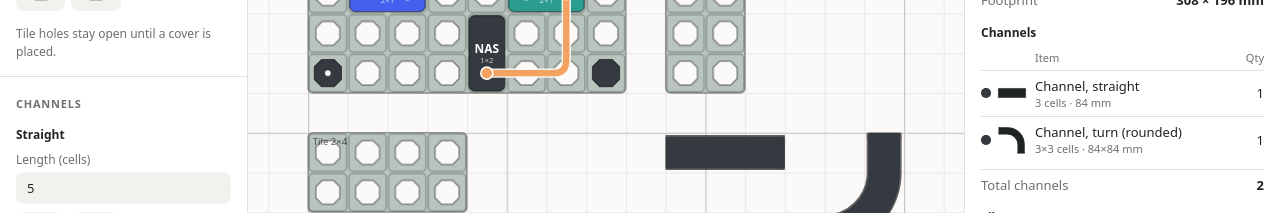
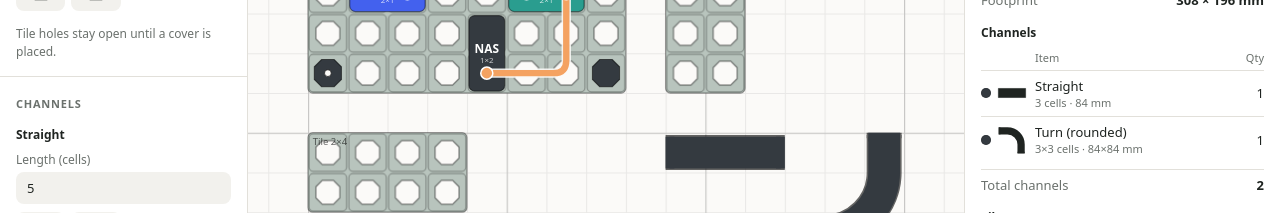
Before and after one commit to mars-3dprints/underware-planner, a React (Vite) app: page / in a window 1280 px wide. Shown: the part 330-543 px from the top of the page. Built offline with nearby package versions, Linux system fonts and the light colour scheme.

Commit message:
feat(ui): drop the repeated "Channel, " prefix under Channels headings
Co-Authored-By: Claude <noreply@anthropic.com>

```diff
--- a/src/domain/pieces.ts
+++ b/src/domain/pieces.ts
@@ -154,6 +154,10 @@ export function pieceLabel(
   return label.endsWith(')') ? label.slice(0, -1) + ', mirrored)' : label + ' (mirrored)';
 }
 
+/** A label shown under a "Channels" heading, without the repeated "Channel, " prefix: "Turn (rounded)". */
+export const channelLabel = (label: string) =>
+  label.replace(/^Channel, (.)/, (_, c: string) => c.toUpperCase());
+
 /** Footprint, in cells, of a piece placed with a given length and quarter-turn count. */
 export function stampSize(stamp: { sub: PieceType; len: number; rot: number }) {
   const { sub, len, rot } = stamp;
--- a/src/features/panels/BillOfMaterialsSection.tsx
+++ b/src/features/panels/BillOfMaterialsSection.tsx
@@ -1,7 +1,7 @@
 import { useState } from 'react';
 import { type BillOfMaterials, billOfMaterialsText, type PieceLine } from '../../bom/billOfMaterials';
 import { CELL_MM } from '../../domain/constants';
-import { COVER_TYPES } from '../../domain/pieces';
+import { channelLabel, COVER_TYPES } from '../../domain/pieces';
 import { ColorDot } from '../../ui/ColorDot';
 import { PieceThumb } from '../../ui/PieceThumb';
 import { plural } from '../../ui/plural';
@@ -37,7 +37,7 @@ function PieceTable({ lines }: { lines: PieceLine[] }) {
               </div>
             </td>
             <td>
-              {line.label}
+              {channelLabel(line.label)}
               <small className="spec">{line.spec}</small>
             </td>
             <td className="r">{line.qty}</td>
--- a/src/features/panels/PieceButton.tsx
+++ b/src/features/panels/PieceButton.tsx
@@ -1,4 +1,4 @@
-import { isTurn, pieceLabel } from '../../domain/pieces';
+import { channelLabel, isTurn, pieceLabel } from '../../domain/pieces';
 import type { PieceType } from '../../domain/types';
 import { PieceThumb } from '../../ui/PieceThumb';
 
@@ -12,9 +12,10 @@ interface PieceButtonProps {
 
 /** Catalogue button showing a piece's thumbnail. */
 export function PieceButton({ sub, len, flip, active, onClick }: PieceButtonProps) {
-  const label = isTurn(sub)
-    ? `${pieceLabel(sub, { size: len })} ${len}×${len}`
-    : pieceLabel(sub, { mirrored: flip });
+  // Channels drop the "Channel, " prefix, as they sit under a Channels heading; covers have none.
+  const label = channelLabel(
+    isTurn(sub) ? `${pieceLabel(sub, { size: len })} ${len}×${len}` : pieceLabel(sub, { mirrored: flip }),
+  );
   return (
     <button className={'tile' + (active ? ' on' : '')} onClick={onClick} title={label} aria-label={label}>
       <PieceThumb sub={sub} len={len} flip={flip} />
```
Also changed, not shown: 2 other files (tests, documents, lock files or other folders).
